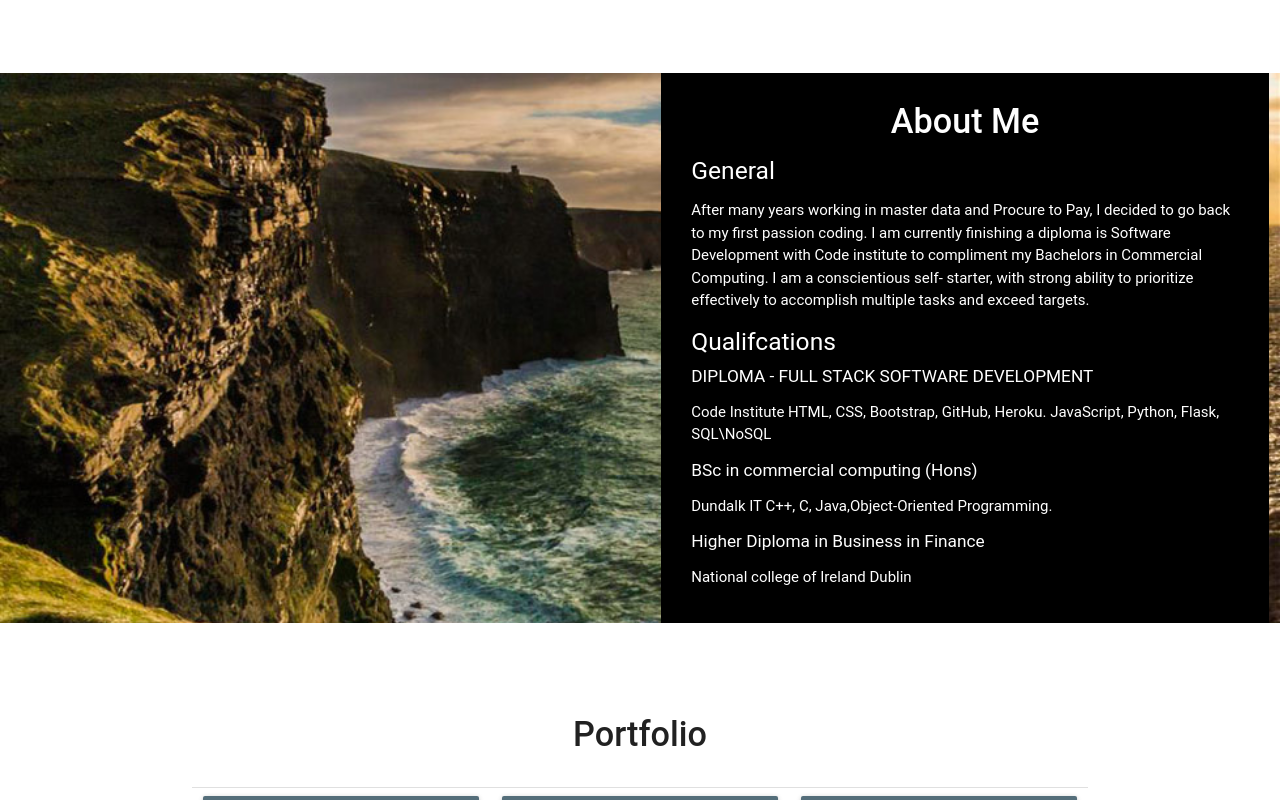
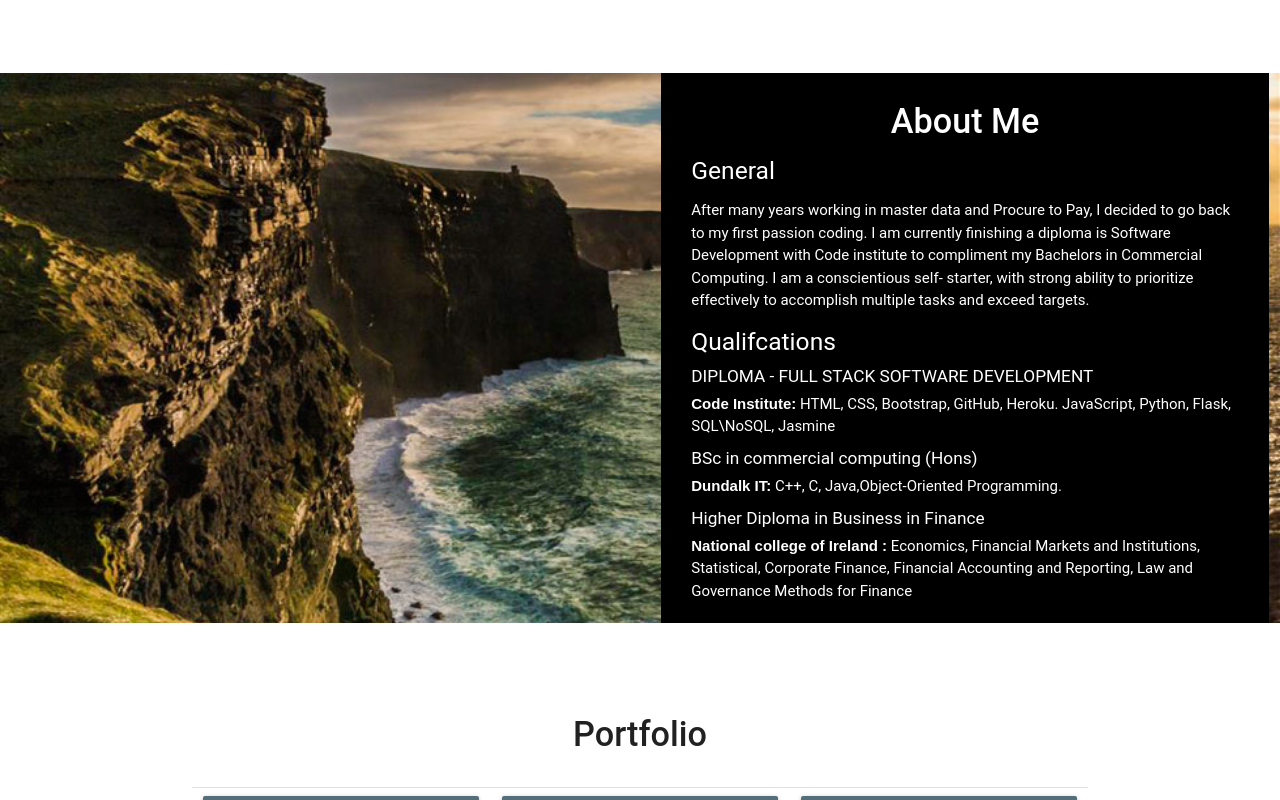
Before and after one commit to JohnMellaley/MyProfile_Page, a plain HTML site: page index.html in a window 1280 px wide. Shown: the part 1119-1919 px from the top of the page. Drawn offline with nearby package versions, Linux system fonts and the light colour scheme.

Commit message:
styled titles

```diff
--- a/assets/css/style.css
+++ b/assets/css/style.css
@@ -62,6 +62,15 @@ li a:hover{
     padding: 2em;
 }
 
+.college{
+    font-family: sans-serif;
+    font-weight: 600;
+    color: white;
+}
+
+.subjects{
+    display: inline;
+}
 .contact{
      position: absolute;
      color: white;
--- a/index.html
+++ b/index.html
@@ -78,7 +78,7 @@
          </div>
          <div class="col s12 m6 center-align">
             <i class="fas fa-cogs fa-7x"></i>
-            <h5>Back End</h5>S
+            <h5>Back End</h5>
             <p class="web_site_desc">Python, Flask, Django, MySql, MongoDB</p>
         </div>
     </div>
@@ -110,11 +110,11 @@
                     I am a conscientious self- starter, with strong ability to prioritize effectively to accomplish multiple tasks and exceed targets.</p>
                     <h5 class="white-text">Qualifcations</h5>
                      <h6 class="white-text">DIPLOMA - FULL STACK SOFTWARE DEVELOPMENT</h6>
-                     <p class="white-text">Code Institute HTML, CSS, Bootstrap, GitHub, Heroku. JavaScript, Python, Flask, SQL\NoSQL</p>
+                     <span class="college">Code Institute:</span><p class="subjects white-text"> HTML, CSS, Bootstrap, GitHub, Heroku. JavaScript, Python, Flask, SQL\NoSQL, Jasmine</p>
                      <h6 class="white-text">BSc in commercial computing (Hons)</h6>
-                     <p class="white-text">Dundalk IT C++, C, Java,Object-Oriented Programming. </p>
+                     <span class="college">Dundalk IT:</span><p class="subjects white-text"> C++, C, Java,Object-Oriented Programming. </p>
                      <h6 class="white-text">Higher Diploma in Business in Finance</h6>
-                     <p class="white-text">National college of Ireland Dublin</p>
+                     <span class="college white-text">National college of Ireland :</span> <p class="subjects white-text">Economics, Financial Markets and Institutions, Statistical, Corporate Finance, Financial Accounting and Reporting, Law and Governance Methods for Finance</p>
                </div>
             </div>
         </div>
```
